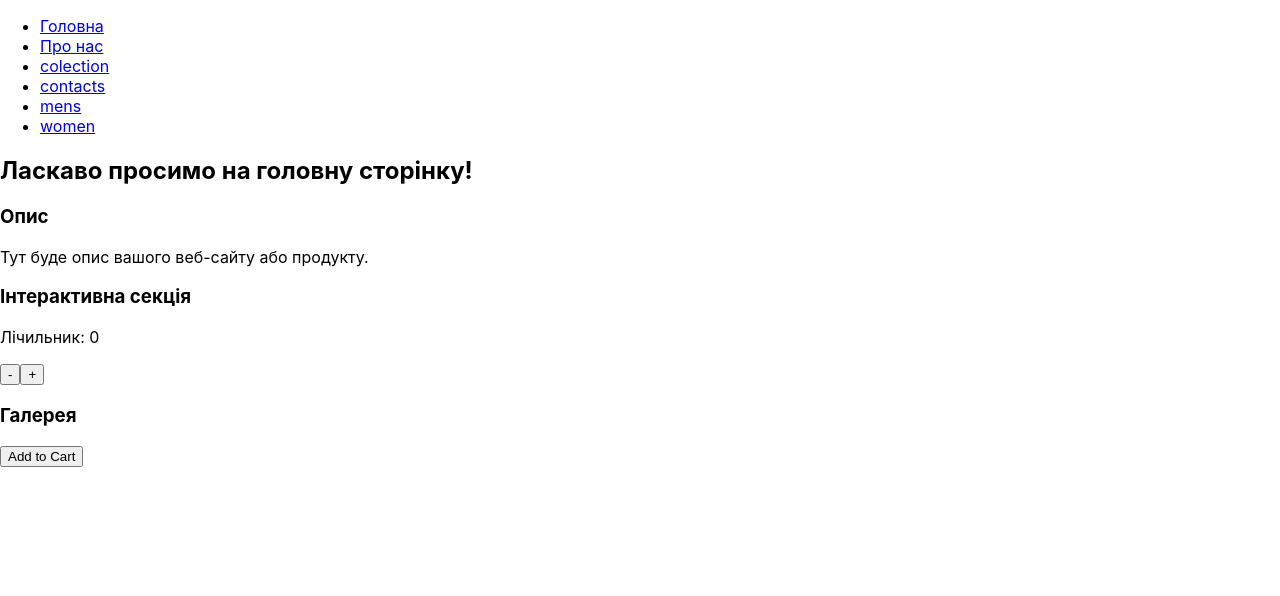
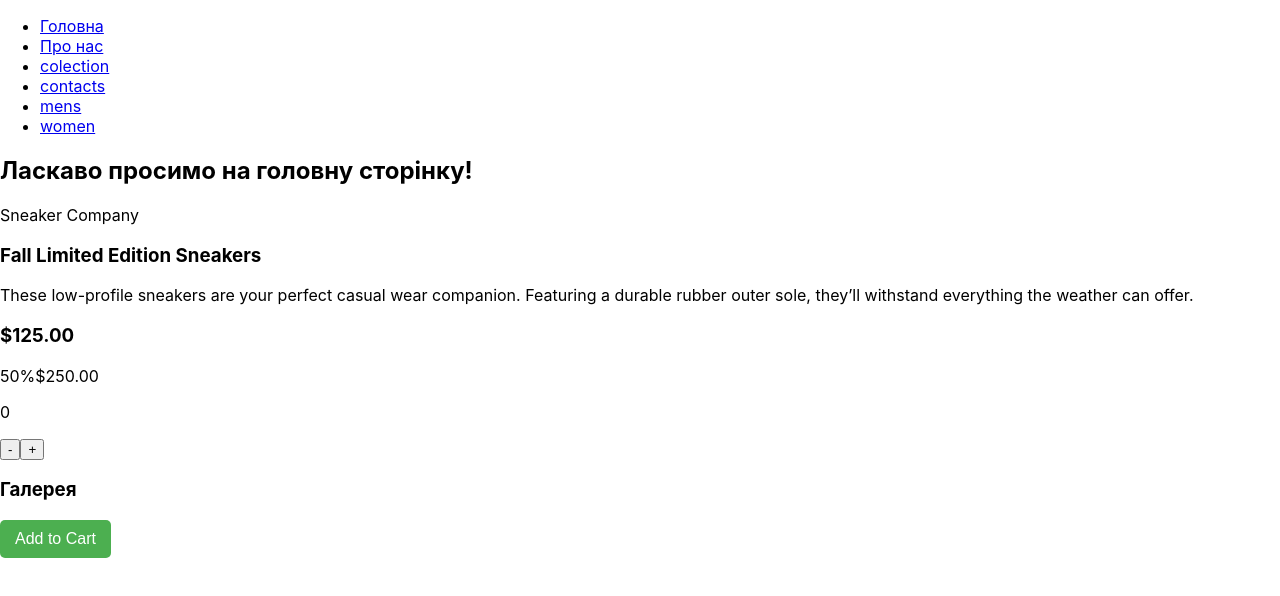
Before and after one commit to StanislavBobrivskyi/E-commerce-product-page, a React (Create React App) app: page / in a window 1280 px wide. Shown: the top 596 px of the page. Built offline with nearby package versions, Linux system fonts and the light colour scheme.

Commit message:
add styled componets

```diff
--- a/package.json
+++ b/package.json
@@ -12,6 +12,7 @@
     "react-router-dom": "^6.18.0",
     "react-scripts": "5.0.1",
     "react-toastify": "^9.1.3",
+    "styled-components": "^6.1.1",
     "web-vitals": "^2.1.3"
   },
   "scripts": {
--- a/src/components/Home/Home.jsx
+++ b/src/components/Home/Home.jsx
@@ -9,13 +9,20 @@ export function HomePage() {
 
       {/* Розділ з описом */}
       <section>
-        <h3>Опис</h3>
-        <p>Тут буде опис вашого веб-сайту або продукту.</p>
+        <p>Sneaker Company</p>
+        <h3>Fall Limited Edition Sneakers</h3>
+        <p>
+          These low-profile sneakers are your perfect casual wear companion.
+          Featuring a durable rubber outer sole, they’ll withstand everything
+          the weather can offer.
+        </p>
       </section>
 
       {/* Інтерактивна секція (завтра буде) */}
       <section>
-        <h3>Інтерактивна секція</h3>
+        <h3>$125.00</h3>
+        <span>50%</span>
+        <span>$250.00</span>
         <OrderQuantity />
       </section>
 
--- a/src/components/OrderBtn/OrderBtn.jsx
+++ b/src/components/OrderBtn/OrderBtn.jsx
@@ -1,5 +1,7 @@
 import React from 'react';
 
+import { OrderButton } from './OrderBtn.styled';
+
 export function OrderBtn() {
-  return <button>Add to Cart</button>;
+  return <OrderButton>Add to Cart</OrderButton>;
 }
--- /dev/null
+++ b/src/components/OrderBtn/OrderBtn.styled.jsx
@@ -0,0 +1,15 @@
+import styled from 'styled-components';
+
+export const OrderButton = styled.button`
+  background-color: #4caf50; /* Зелений колір */
+  color: white;
+  padding: 10px 15px;
+  font-size: 16px;
+  border: none;
+  border-radius: 5px;
+  cursor: pointer;
+
+  &:hover {
+    background-color: #45a049; /* Зелений колір при наведенні */
+  }
+`;
--- a/src/components/OrderQuantity/OrderQuantity.jsx
+++ b/src/components/OrderQuantity/OrderQuantity.jsx
@@ -23,7 +23,7 @@ export function OrderQuantity() {
 
   return (
     <div>
-      <p>Лічильник: {count}</p>
+      <p> {count}</p>
       <button onClick={decrement}>-</button>
       <button onClick={increment}>+</button>
       <ToastContainer />
```
Also changed, not shown: 1 other file (tests, documents, lock files or other folders).
